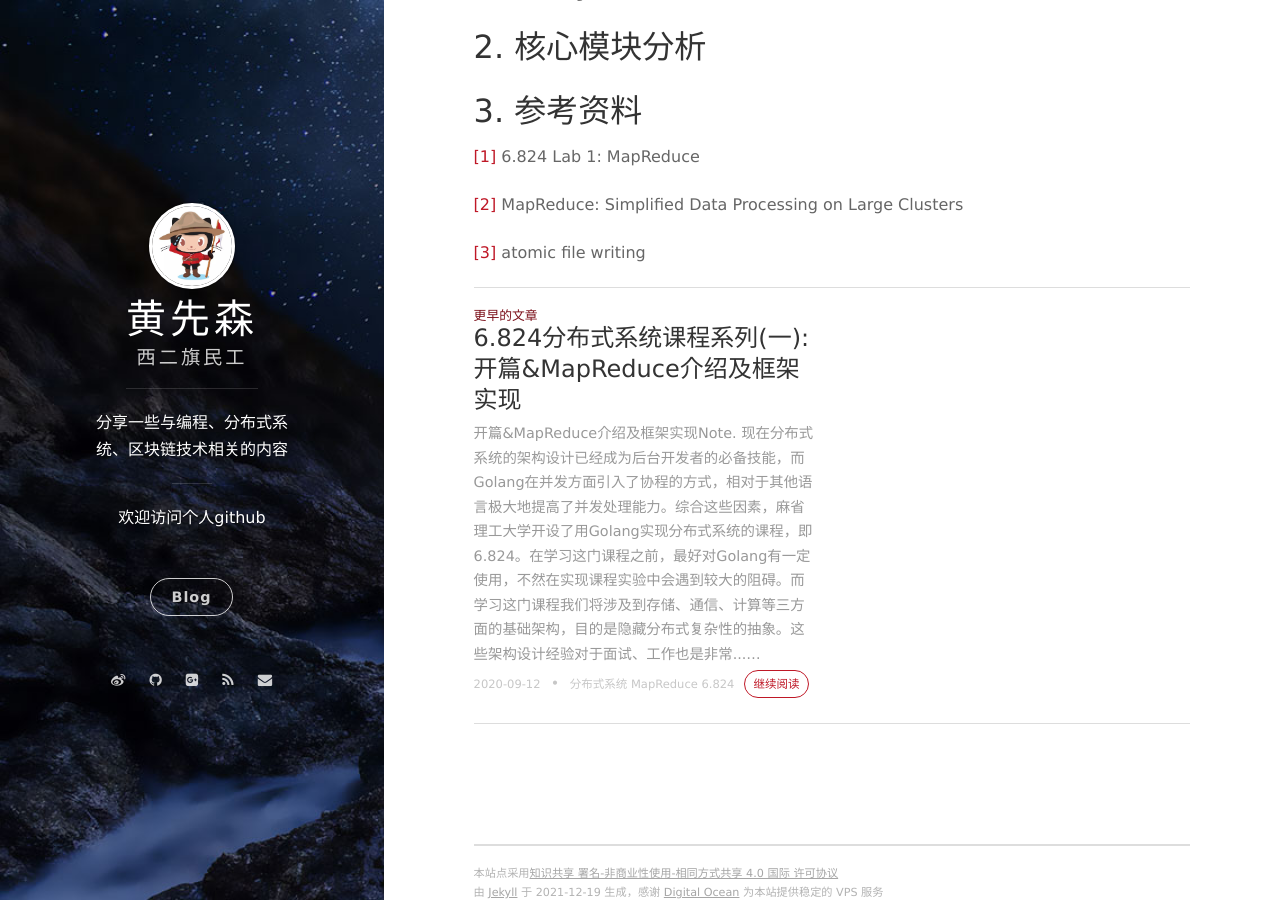
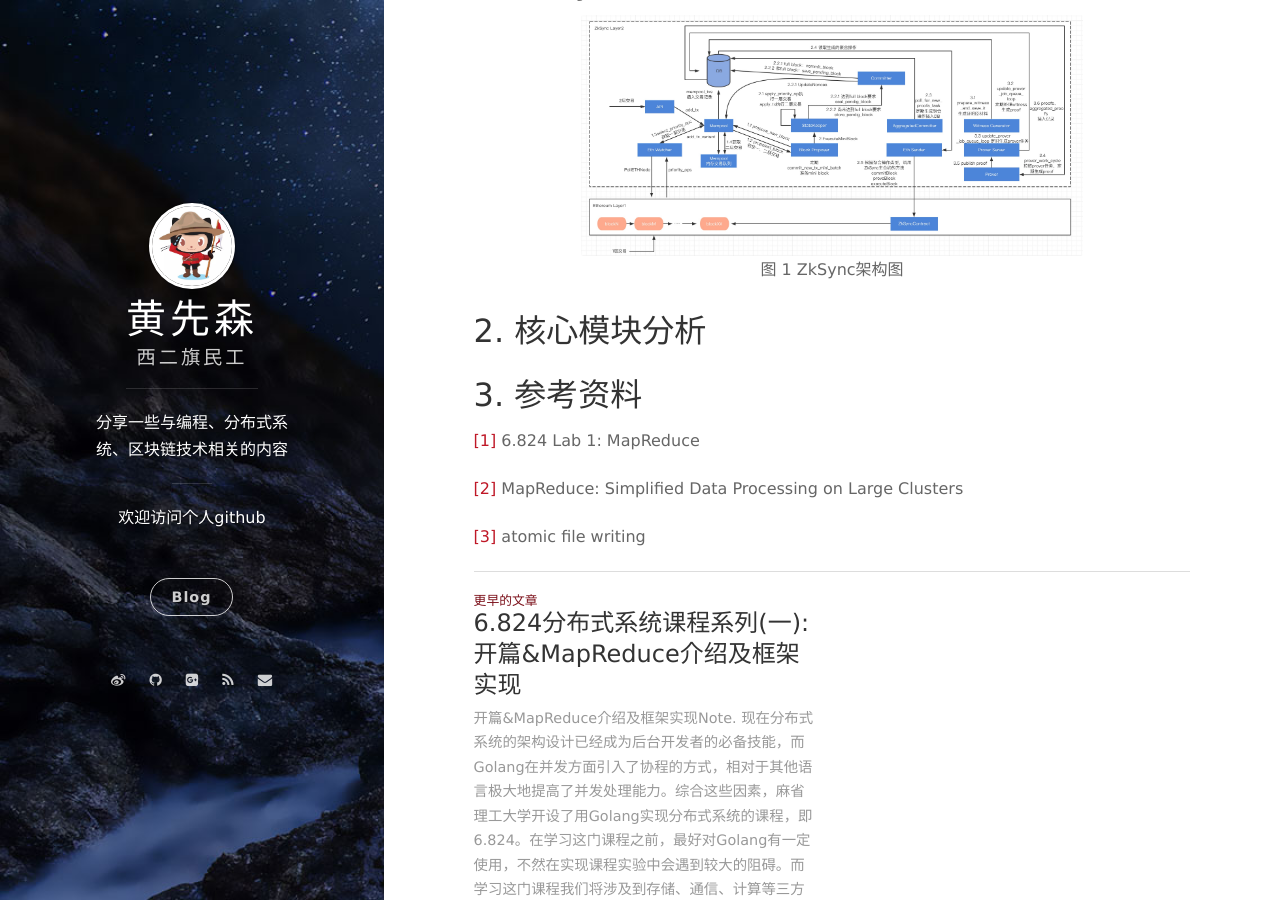
Before and after one commit to berryjam/berryjam.github.io, a Jekyll site: the page built from _posts/2021-12-18-ZkSync架构及模块源码概览分析.md, in a window 1280 px wide and 900 px high, scrolled down 472 px. Built offline with Jekyll 4.4.1, drawn with Linux system fonts in a browser that asks for light colours; nearby versions of some CDN libraries; comment, search, counter and statistics services are not loaded.

Commit message:
update zksync arch pic

```diff
--- a/_posts/2021-12-18-ZkSync架构及模块源码概览分析.md
+++ b/_posts/2021-12-18-ZkSync架构及模块源码概览分析.md
@@ -10,13 +10,21 @@ tags: ZkSync Layer2 零知识证明 rust
 
 **Note. 本篇将简单介绍ZkSync开源项目整体架构、核心模块的功能及整体源码分析。希望能与大家一起探索现在比较火的Layer2开源项目，后续能够基于ZkSync开发出永续合约等应用。**
 
-- [1. ZkSync整体架构](https://github.com/berryjam/berryjam.github.io/blob/master/_posts/2020-09-12-6.824%E5%88%86%E5%B8%83%E5%BC%8F%E7%B3%BB%E7%BB%9F%E8%AF%BE%E7%A8%8B%E7%B3%BB%E5%88%97(%E4%B8%80):%E5%BC%80%E7%AF%87&MapReduce%E4%BB%8B%E7%BB%8D%E5%8F%8A%E6%A1%86%E6%9E%B6%E5%AE%9E%E7%8E%B0.md#1-6824%E8%AF%BE%E7%A8%8B%E5%BC%80%E7%AF%87%E5%86%85%E5%AE%B9)
+- [1. ZkSync整体架构](https://github.com/berryjam/berryjam.github.io/blob/master/_posts/2021-12-18-ZkSync%E6%9E%B6%E6%9E%84%E5%8F%8A%E6%A8%A1%E5%9D%97%E6%BA%90%E7%A0%81%E6%A6%82%E8%A7%88%E5%88%86%E6%9E%90.md#1-zksync%E6%95%B4%E4%BD%93%E6%9E%B6%E6%9E%84)
 
-- [2. 核心模块分析](https://github.com/berryjam/berryjam.github.io/blob/master/_posts/2020-09-12-6.824%E5%88%86%E5%B8%83%E5%BC%8F%E7%B3%BB%E7%BB%9F%E8%AF%BE%E7%A8%8B%E7%B3%BB%E5%88%97(%E4%B8%80):%E5%BC%80%E7%AF%87&MapReduce%E4%BB%8B%E7%BB%8D%E5%8F%8A%E6%A1%86%E6%9E%B6%E5%AE%9E%E7%8E%B0.md#2-mapreduce%E4%BB%8B%E7%BB%8D%E5%9B%9E%E9%A1%BE)
+- [2. 核心模块分析](https://github.com/berryjam/berryjam.github.io/blob/master/_posts/2021-12-18-ZkSync%E6%9E%B6%E6%9E%84%E5%8F%8A%E6%A8%A1%E5%9D%97%E6%BA%90%E7%A0%81%E6%A6%82%E8%A7%88%E5%88%86%E6%9E%90.md#2-%E6%A0%B8%E5%BF%83%E6%A8%A1%E5%9D%97%E5%88%86%E6%9E%90)
 
-- [3. 参考资料](https://github.com/berryjam/berryjam.github.io/blob/master/_posts/2020-09-12-6.824%E5%88%86%E5%B8%83%E5%BC%8F%E7%B3%BB%E7%BB%9F%E8%AF%BE%E7%A8%8B%E7%B3%BB%E5%88%97(%E4%B8%80):%E5%BC%80%E7%AF%87&MapReduce%E4%BB%8B%E7%BB%8D%E5%8F%8A%E6%A1%86%E6%9E%B6%E5%AE%9E%E7%8E%B0.md#3-mapreduce%E8%AF%BE%E7%A8%8B%E6%A1%86%E6%9E%B6%E4%BB%8B%E7%BB%8D)
+- [3. 参考资料](https://github.com/berryjam/berryjam.github.io/blob/master/_posts/2021-12-18-ZkSync%E6%9E%B6%E6%9E%84%E5%8F%8A%E6%A8%A1%E5%9D%97%E6%BA%90%E7%A0%81%E6%A6%82%E8%A7%88%E5%88%86%E6%9E%90.md#3-%E5%8F%82%E8%80%83%E8%B5%84%E6%96%99)
 
 ## 1. ZkSync整体架构
+
+<div align="center">
+<img src="https://github.com/berryjam/berryjam.github.io/blob/master/image/2021-12-18/ZkSync%E6%9E%B6%E6%9E%84%E5%9B%BE.jpg?raw=true" height="70%" width="70%">
+</div>
+
+<p align="center">
+  <b>图 1 ZkSync架构图</b><br>
+</p>
 
 ## 2. 核心模块分析
 
```
